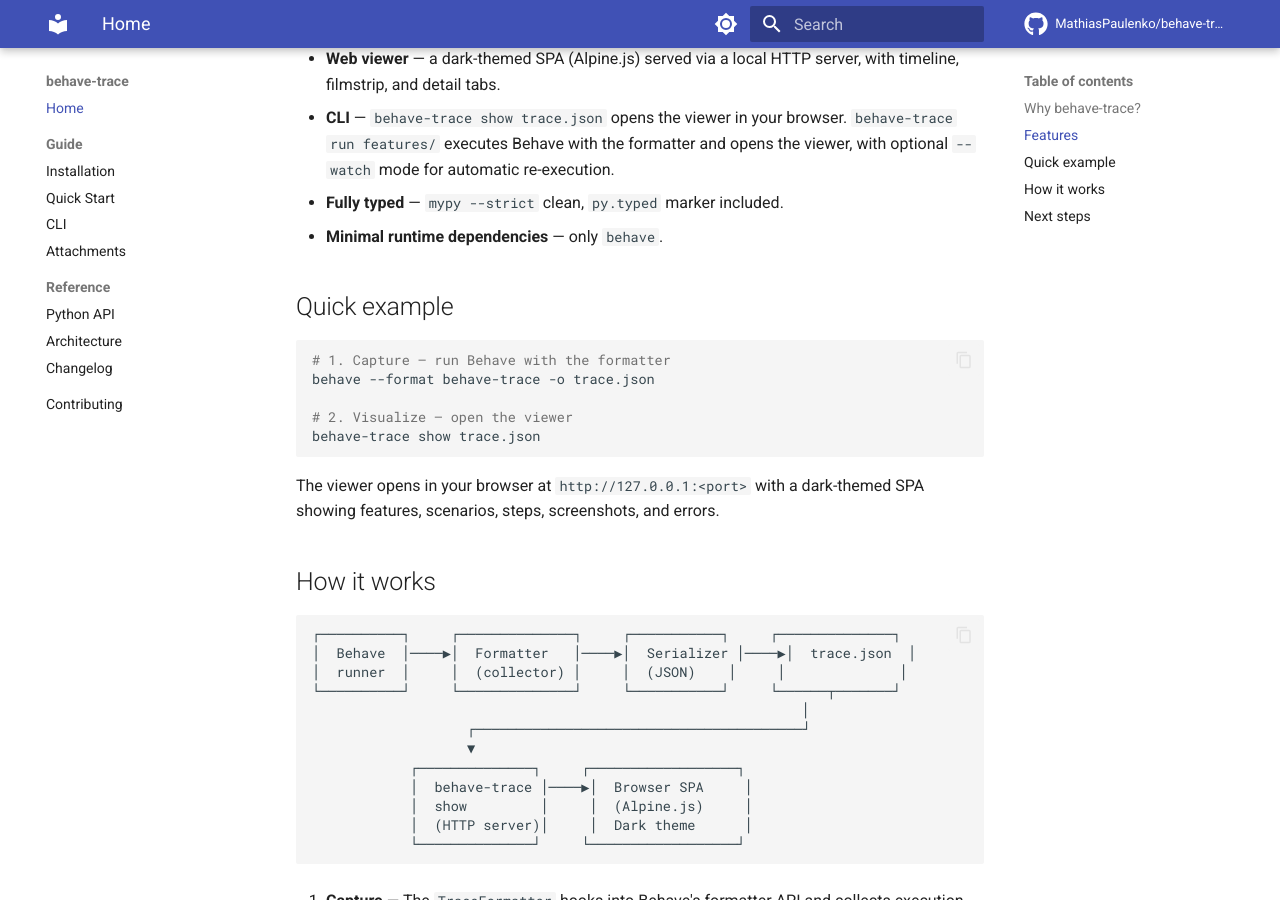
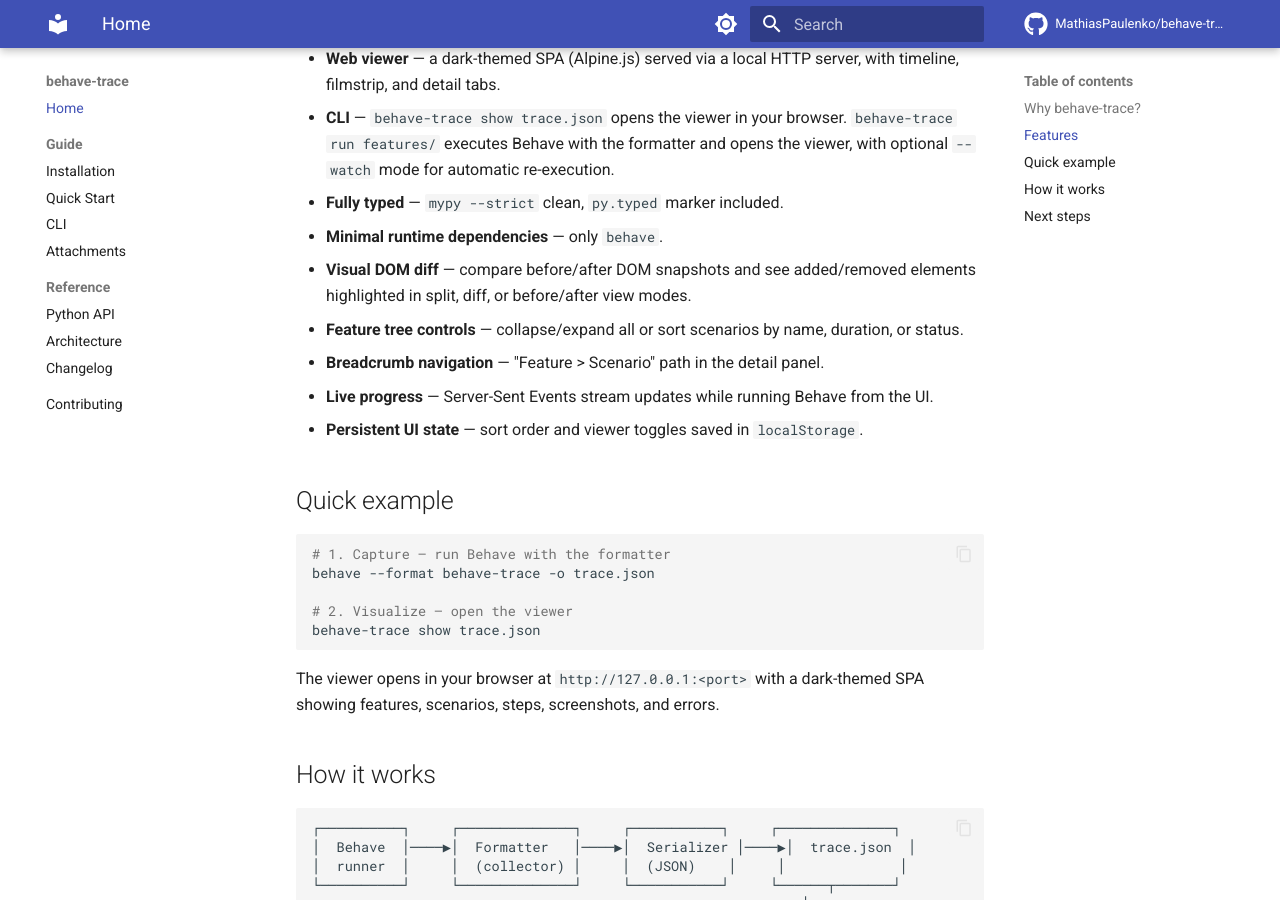
Before and after one commit to MathiasPaulenko/behave-trace, an MkDocs documentation site: the page built from docs/index.md, in a window 1280 px wide and 900 px high, scrolled down 898 px. Built offline with MkDocs 1.6.1 and Material for MkDocs 9.7.7, drawn with Linux system fonts in a browser that asks for light colours; comment, search, counter and statistics services are not loaded.

```diff
--- a/docs/index.md
+++ b/docs/index.md
@@ -38,6 +38,13 @@ not *why*. behave-trace gives you:
   the viewer, with optional `--watch` mode for automatic re-execution.
 - **Fully typed** — `mypy --strict` clean, `py.typed` marker included.
 - **Minimal runtime dependencies** — only `behave`.
+- **Visual DOM diff** — compare before/after DOM snapshots and see added/removed
+  elements highlighted in split, diff, or before/after view modes.
+- **Feature tree controls** — collapse/expand all or sort scenarios by name, duration,
+  or status.
+- **Breadcrumb navigation** — "Feature > Scenario" path in the detail panel.
+- **Live progress** — Server-Sent Events stream updates while running Behave from the UI.
+- **Persistent UI state** — sort order and viewer toggles saved in `localStorage`.
 
 ## Quick example
 
```
Also changed, not shown: CHANGELOG.md (+18 -0 lines), README.md (+16 -2 lines), docs/quickstart.md (+6 -0 lines).
